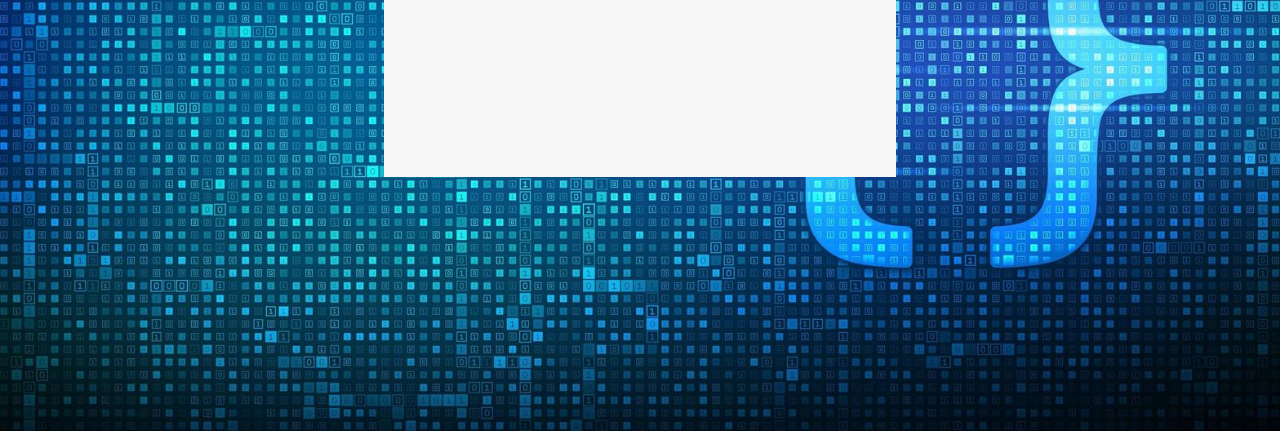
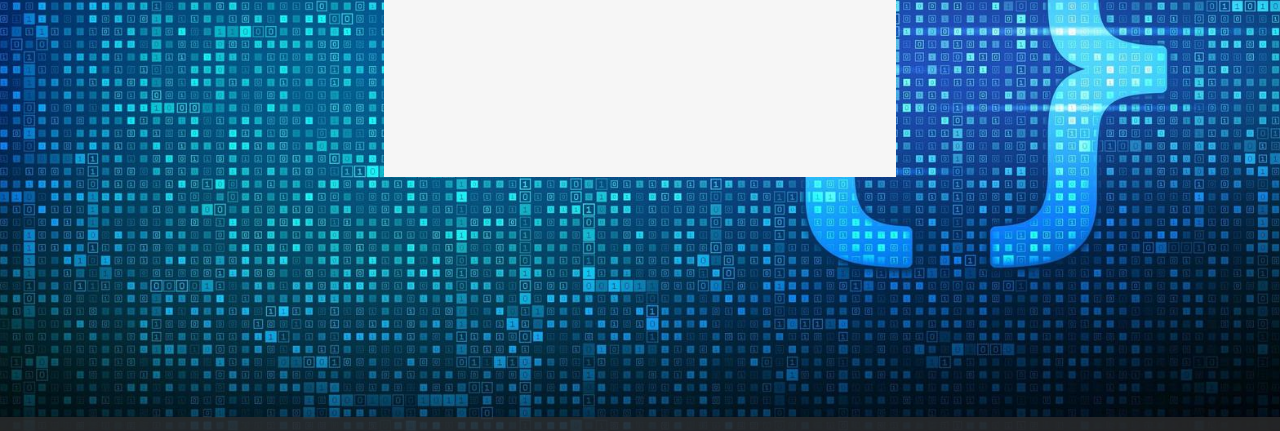
Before and after one commit to 0t4v14n0/Sprint-01-Construa-um-decodificador-de-texto-com-Javascript, a plain HTML site: page index.html in a window 1280 px wide. Shown: the part 343-774 px from the top of the page. Drawn offline with Linux system fonts and the light colour scheme.

Commit message:
Update style.css

```diff
--- a/style.css
+++ b/style.css
@@ -6,7 +6,7 @@
 
 body {
     min-height: 100vh;
-    background-image: url('backg.jpg');
+    background-image: url('imagens/backg.jpg');
     background-size: cover;
     background-position: center;
     color: #F6F6F6;
@@ -22,7 +22,7 @@ header{
 
 header {
     background-color: rgba(51, 51, 51, 0.7);
-    background-image: url('challenges.1689860202.svg');
+    background-image: url('imagens/challenges.1689860202.svg');
     text-align: center;
     background-repeat: no-repeat;
     background-size: 10%;
@@ -50,7 +50,7 @@ button {
     cursor: pointer;
 }
 
-footer {
+.resposta {
     background-color: #F6F6F6;
     color: black;
     text-align: center;
@@ -63,6 +63,17 @@ footer {
     transform: translate(-50%, -50%);
 }
 
+footer {
+    position: fixed;
+    left: 0;
+    bottom: 0;
+    width: 100%;
+    height: 20px;
+    background-color: rgba(51, 51, 51, 0.7);
+    color: white;
+    text-align: center;
+}
+
 button:hover {
     background-color: #0056b3;
 }
```
